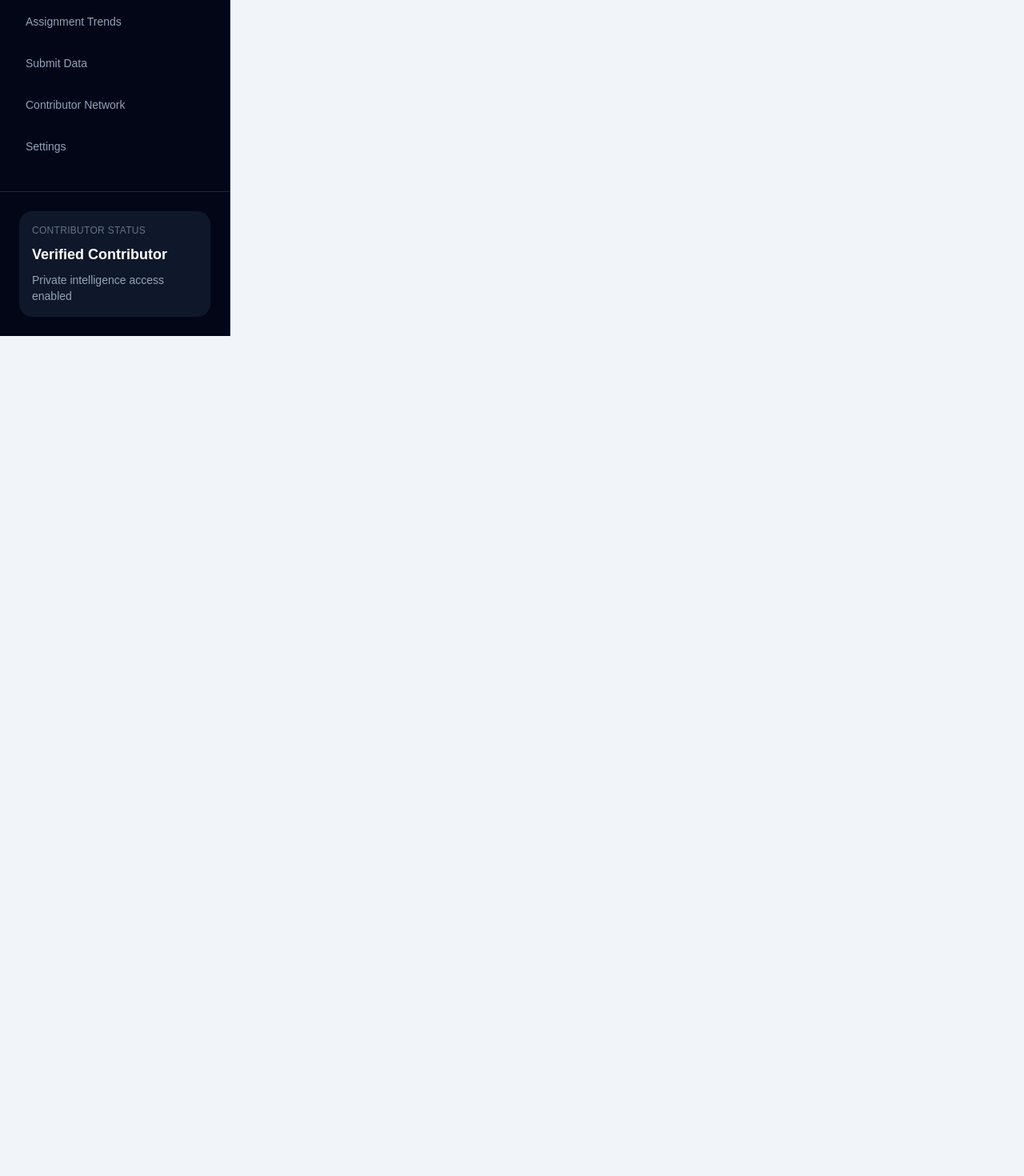
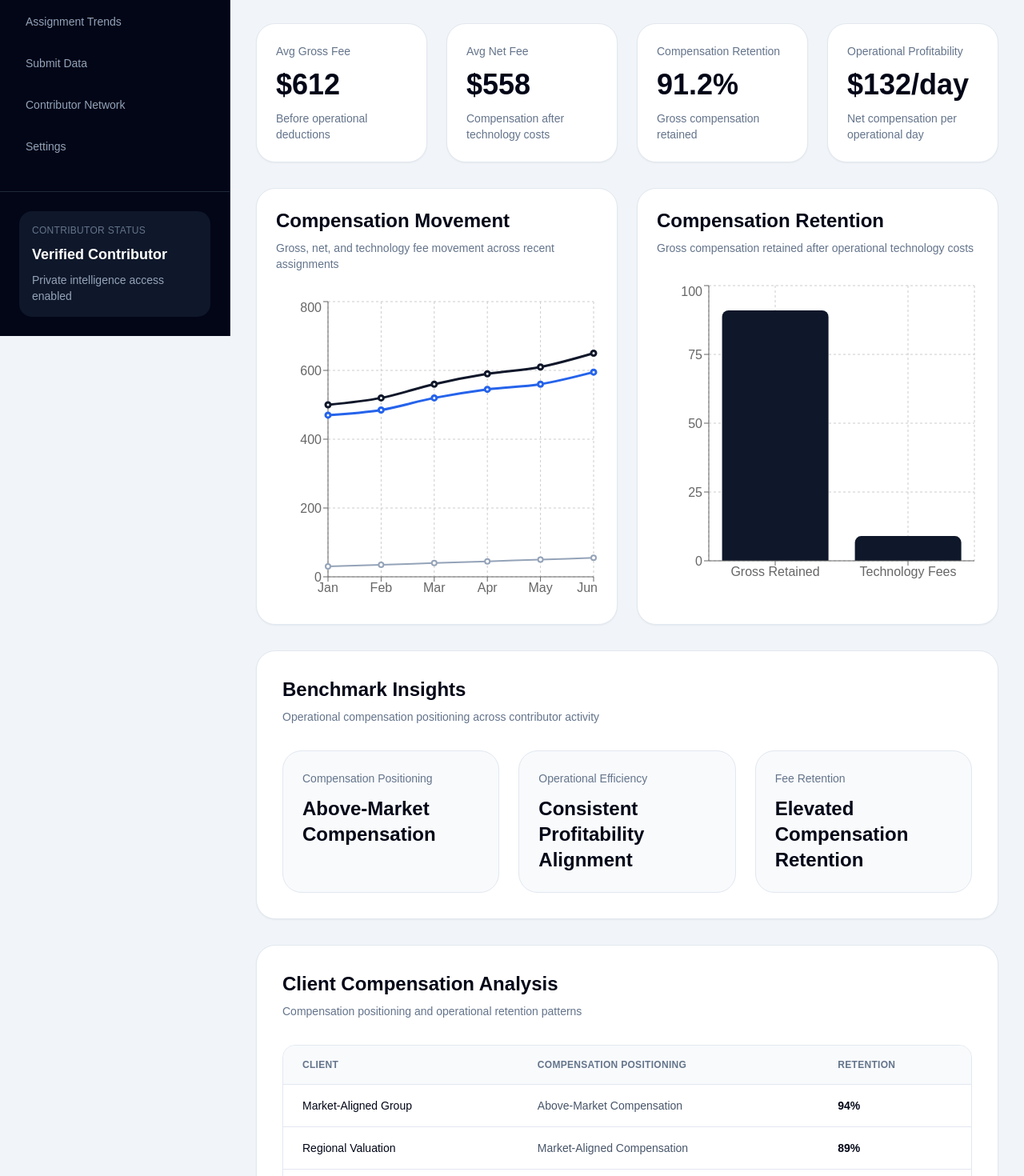
Before and after one commit to mose027-cmd/AppaiserIntel, a Next.js app: page /compensation in a window 1280 px wide. Shown: the part 380-1850 px from the top of the page at 80% size. Before the commit the page ends 800 px from the top, so only its background shows below. Built offline with nearby package versions, Linux system fonts and the light colour scheme.

Commit message:
Build compensation intelligence module

```diff
--- a/app/compensation/page.tsx
+++ b/app/compensation/page.tsx
@@ -1,12 +1,58 @@
 "use client";
 
 import DashboardShell from "../../components/DashboardShell";
+
+import {
+  ResponsiveContainer,
+  LineChart,
+  Line,
+  XAxis,
+  YAxis,
+  Tooltip,
+  CartesianGrid,
+  BarChart,
+  Bar,
+} from "recharts";
+
+const trendData = [
+  { month: "Jan", gross: 500, net: 470, tech: 30 },
+  { month: "Feb", gross: 520, net: 485, tech: 35 },
+  { month: "Mar", gross: 560, net: 520, tech: 40 },
+  { month: "Apr", gross: 590, net: 545, tech: 45 },
+  { month: "May", gross: 610, net: 560, tech: 50 },
+  { month: "Jun", gross: 650, net: 595, tech: 55 },
+];
+
+const retentionData = [
+  { category: "Gross Retained", value: 91 },
+  { category: "Technology Fees", value: 9 },
+];
+
+const clientData = [
+  {
+    client: "Market-Aligned Group",
+    positioning: "Above-Market Compensation",
+    retention: "94%",
+  },
+  {
+    client: "Regional Valuation",
+    positioning: "Market-Aligned Compensation",
+    retention: "89%",
+  },
+  {
+    client: "National Residential",
+    positioning: "Consistent Compensation",
+    retention: "92%",
+  },
+];
 
 export default function CompensationPage() {
   return (
     <DashboardShell>
 
-      <div className="rounded-3xl border border-slate-200 bg-white p-10 shadow-sm">
+      <div className="space-y-8">
+
+        <section className="rounded-3xl border border-slate-200 bg-white p-10 shadow-sm">
 
           <p className="text-sm font-semibold uppercase tracking-[0.2em] text-blue-700">
             Compensation Intelligence
@@ -16,13 +62,289 @@ export default function CompensationPage() {
             Compensation Intelligence
           </h1>
 
-        <p className="mt-4 max-w-3xl text-base leading-7 text-slate-600">
-          Compensation benchmarking, fee movement analysis,
-          and operational profitability intelligence.
+          <p className="mt-4 max-w-4xl text-base leading-7 text-slate-600">
+            Compensation benchmarking, operational profitability,
+            and fee movement analytics across your contributor intelligence layer.
           </p>
+
+        </section>
+
+        <section className="grid gap-6 md:grid-cols-4">
+
+          <MetricCard
+            title="Avg Gross Fee"
+            value="$612"
+            subtitle="Before operational deductions"
+          />
+
+          <MetricCard
+            title="Avg Net Fee"
+            value="$558"
+            subtitle="Compensation after technology costs"
+          />
+
+          <MetricCard
+            title="Compensation Retention"
+            value="91.2%"
+            subtitle="Gross compensation retained"
+          />
+
+          <MetricCard
+            title="Operational Profitability"
+            value="$132/day"
+            subtitle="Net compensation per operational day"
+          />
+
+        </section>
+
+        <section className="grid gap-6 lg:grid-cols-2">
+
+          <div className="rounded-3xl border border-slate-200 bg-white p-6 shadow-sm">
+
+            <div>
+              <h2 className="text-2xl font-bold text-slate-950">
+                Compensation Movement
+              </h2>
+
+              <p className="mt-2 text-sm text-slate-500">
+                Gross, net, and technology fee movement across recent assignments
+              </p>
+            </div>
+
+            <div className="mt-8 h-96">
+
+              <ResponsiveContainer width="100%" height="100%">
+                <LineChart data={trendData}>
+
+                  <CartesianGrid strokeDasharray="3 3" />
+
+                  <XAxis dataKey="month" />
+
+                  <YAxis />
+
+                  <Tooltip />
+
+                  <Line
+                    type="monotone"
+                    dataKey="gross"
+                    stroke="#0f172a"
+                    strokeWidth={3}
+                  />
+
+                  <Line
+                    type="monotone"
+                    dataKey="net"
+                    stroke="#2563eb"
+                    strokeWidth={3}
+                  />
+
+                  <Line
+                    type="monotone"
+                    dataKey="tech"
+                    stroke="#94a3b8"
+                    strokeWidth={2}
+                  />
+
+                </LineChart>
+              </ResponsiveContainer>
+
+            </div>
+
+          </div>
+
+          <div className="rounded-3xl border border-slate-200 bg-white p-6 shadow-sm">
+
+            <div>
+              <h2 className="text-2xl font-bold text-slate-950">
+                Compensation Retention
+              </h2>
+
+              <p className="mt-2 text-sm text-slate-500">
+                Gross compensation retained after operational technology costs
+              </p>
+            </div>
+
+            <div className="mt-8 h-96">
+
+              <ResponsiveContainer width="100%" height="100%">
+                <BarChart data={retentionData}>
+
+                  <CartesianGrid strokeDasharray="3 3" />
+
+                  <XAxis dataKey="category" />
+
+                  <YAxis />
+
+                  <Tooltip />
+
+                  <Bar
+                    dataKey="value"
+                    fill="#0f172a"
+                    radius={[8, 8, 0, 0]}
+                  />
+
+                </BarChart>
+              </ResponsiveContainer>
+
+            </div>
+
+          </div>
+
+        </section>
+
+        <section className="rounded-3xl border border-slate-200 bg-white p-8 shadow-sm">
+
+          <div className="flex items-center justify-between">
+
+            <div>
+              <h2 className="text-2xl font-bold text-slate-950">
+                Benchmark Insights
+              </h2>
+
+              <p className="mt-2 text-sm text-slate-500">
+                Operational compensation positioning across contributor activity
+              </p>
+            </div>
+
+          </div>
+
+          <div className="mt-8 grid gap-6 md:grid-cols-3">
+
+            <InsightCard
+              title="Compensation Positioning"
+              value="Above-Market Compensation"
+            />
+
+            <InsightCard
+              title="Operational Efficiency"
+              value="Consistent Profitability Alignment"
+            />
+
+            <InsightCard
+              title="Fee Retention"
+              value="Elevated Compensation Retention"
+            />
+
+          </div>
+
+        </section>
+
+        <section className="rounded-3xl border border-slate-200 bg-white p-8 shadow-sm">
+
+          <div>
+            <h2 className="text-2xl font-bold text-slate-950">
+              Client Compensation Analysis
+            </h2>
+
+            <p className="mt-2 text-sm text-slate-500">
+              Compensation positioning and operational retention patterns
+            </p>
+          </div>
+
+          <div className="mt-8 overflow-hidden rounded-2xl border border-slate-200">
+
+            <table className="min-w-full divide-y divide-slate-200">
+
+              <thead className="bg-slate-50">
+
+                <tr>
+
+                  <th className="px-6 py-4 text-left text-xs font-semibold uppercase tracking-wide text-slate-500">
+                    Client
+                  </th>
+
+                  <th className="px-6 py-4 text-left text-xs font-semibold uppercase tracking-wide text-slate-500">
+                    Compensation Positioning
+                  </th>
+
+                  <th className="px-6 py-4 text-left text-xs font-semibold uppercase tracking-wide text-slate-500">
+                    Retention
+                  </th>
+
+                </tr>
+
+              </thead>
+
+              <tbody className="divide-y divide-slate-200 bg-white">
+
+                {clientData.map((item) => (
+                  <tr key={item.client}>
+
+                    <td className="px-6 py-4 text-sm font-medium text-slate-950">
+                      {item.client}
+                    </td>
+
+                    <td className="px-6 py-4 text-sm text-slate-600">
+                      {item.positioning}
+                    </td>
+
+                    <td className="px-6 py-4 text-sm font-semibold text-slate-950">
+                      {item.retention}
+                    </td>
+
+                  </tr>
+                ))}
+
+              </tbody>
+
+            </table>
+
+          </div>
+
+        </section>
 
       </div>
 
     </DashboardShell>
   );
 }
+
+function MetricCard({
+  title,
+  value,
+  subtitle,
+}: {
+  title: string;
+  value: string;
+  subtitle: string;
+}) {
+  return (
+    <div className="rounded-3xl border border-slate-200 bg-white p-6 shadow-sm">
+
+      <p className="text-sm text-slate-500">
+        {title}
+      </p>
+
+      <p className="mt-3 text-4xl font-bold text-slate-950">
+        {value}
+      </p>
+
+      <p className="mt-3 text-sm text-slate-500">
+        {subtitle}
+      </p>
+
+    </div>
+  );
+}
+
+function InsightCard({
+  title,
+  value,
+}: {
+  title: string;
+  value: string;
+}) {
+  return (
+    <div className="rounded-3xl border border-slate-200 bg-slate-50 p-6">
+
+      <p className="text-sm text-slate-500">
+        {title}
+      </p>
+
+      <p className="mt-3 text-2xl font-bold text-slate-950">
+        {value}
+      </p>
+
+    </div>
+  );
+}
```
Lines whose indentation alone changed are shown as unchanged.
